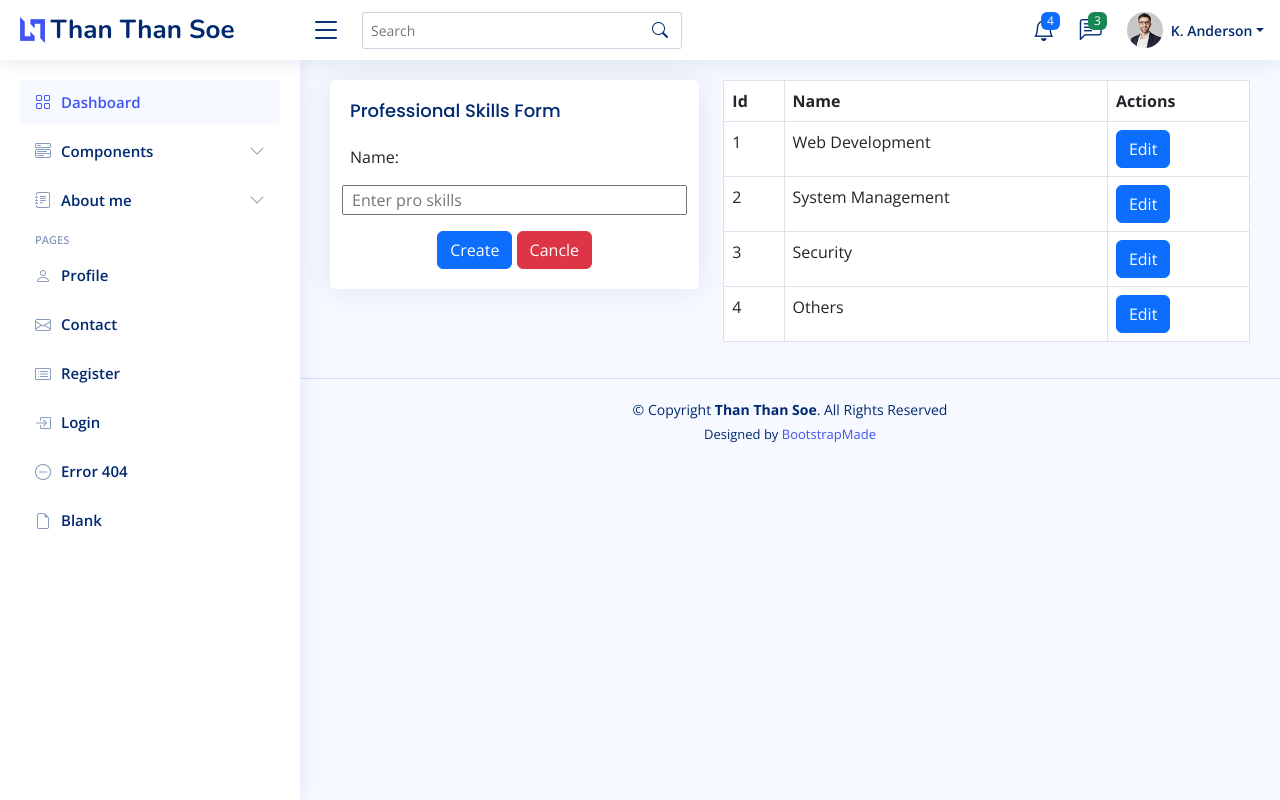
After one commit to thansoe-2000/personal_blog, a Django app: page /dashboard/proskill in a window 1280 px wide. The commit adds this page. Run offline with Django 4.2, Linux system fonts and the light colour scheme; data comes from the database, SQL or seed files in the repository; both versions use the stored data as it was after the commit; some libraries are stand-ins or nearby versions.

Commit message:
add language, proskills

```diff
--- a/myapp/forms.py
+++ b/myapp/forms.py
@@ -14,3 +14,16 @@ class EducationForm(ModelForm):
         model = Education
         fields = "__all__"
         widgets = {'description': TinyMCE(attrs={'cols': 50, 'rows': 30})}
+
+
+class Pro_skillForm(ModelForm):
+    class Meta:
+        model = Pro_skill
+        fields = "__all__"
+        widgets = {'name':forms.TextInput(attrs={'placeholder':'Enter pro skills'})}
+
+class LanguageForm(ModelForm):
+    class Meta:
+        model = Language
+        fields = "__all__"
+        widgets = { 'name':forms.TextInput(attrs={'placeholder':'Enter language'})}
--- a/myapp/models.py
+++ b/myapp/models.py
@@ -21,3 +21,16 @@ class Education(models.Model):
 
     def __str__(self):
         return self.major
+
+
+class Pro_skill(models.Model):
+    name = models.CharField(max_length=100)
+
+    def __str__(self):
+        return self.name
+
+class Language(models.Model):
+    name = models.CharField(max_length=200)
+
+    def __str__(self):
+        return self.name
--- a/myapp/templates/backend/edit.html
+++ /dev/null
@@ -1,5 +0,0 @@
-{% extends "backend/index.html" %}
-{% block content %}
-
-
-{% endblock content %}
--- a/myapp/templates/backend/education.html
+++ b/myapp/templates/backend/education.html
@@ -43,7 +43,7 @@
 
           <div class="text-center">
             <button type="submit" class="btn btn-primary">Edit</button>
-            <button type="reset" class="btn btn-secondary">Reset</button>
+            <button onclick='history.back()' class="btn btn-secondary">Cancle</button>
           </div>
           </form><!-- Vertical Form -->
 
@@ -82,7 +82,7 @@
                     <td>{{ education.major }}</td>
                     <td>{{ education.description|safe }}</td>
                     <td>
-                        <a href="{% url 'edit_edu'  education.id %}"> Edit</a>
+                        <a href="{% url 'edit_edu'  education.id %}" class='btn btn-success'> Edit</a>
                     </td>
 
                 </tr>
--- a/myapp/templates/backend/experience.html
+++ b/myapp/templates/backend/experience.html
@@ -47,7 +47,7 @@
               </script>
             <div class="text-center">
               <button type="submit" class="btn btn-primary">Submit</button>
-              <button type="reset" class="btn btn-secondary">Reset</button>
+              <button type="reset" class="btn btn-danger">Reset</button>
             </div>
           </form><!-- Vertical Form -->
 
@@ -99,7 +99,7 @@
               </script>
             <div class="text-center">
               <button type="submit" class="btn btn-primary">Edit</button>
-              <button type="reset" class="btn btn-secondary">Reset</button>
+              <button onclick='history.back()' class="btn btn-danger">Cancle</button>
             </div>
           </form><!-- Vertical Form -->
 
@@ -138,7 +138,7 @@
                     <td>{{ experience.location }}</td>
                     <td>{{ experience.description|safe}}</td>
                     <td>
-                        <a href="{% url 'experience_edit' experience.id%}"> efsfsf</a>
+                        <a href="{% url 'experience_edit' experience.id %}" class='btn btn-success'>Edit</a>
                     </td>
 
                 </tr>
--- a/myapp/templates/backend/index.html
+++ b/myapp/templates/backend/index.html
@@ -333,6 +333,19 @@
               <i class="bi bi-circle"></i><span>Form Editors</span>
             </a>
           </li>
+
+          <li>
+            <a href="{% url 'proskill_page' %}">
+              <i class="bi bi-circle"></i><span>Professional Skills</span>
+            </a>
+          </li>
+
+          <li>
+            <a href="{% url 'language_page' %}">
+              <i class="bi bi-circle"></i><span>Languages</span>
+            </a>
+          </li>
+
           <li>
             <a href="{% url 'education_page' %}">
               <i class="bi bi-circle"></i><span>Education</span>
--- /dev/null
+++ b/myapp/templates/backend/pro_skill.html
@@ -0,0 +1,92 @@
+{% extends "backend/index.html" %}
+{% block content %}
+<div class="row">
+
+    {% if page == 'proskill_create' %}
+    <div class="col col-md-5">
+      <div class="card">
+          <div class="card-body">
+            <h5 class="card-title">Professional Skills Form</h5>
+
+            <!-- Vertical Form -->
+            <form class="row g-3" method="POST" >
+              {% csrf_token %}
+              {{ form }}
+
+
+            <div class="text-center">
+              <button type="submit" class="btn btn-primary">Create</button>
+              <button class="btn btn-danger">Cancle</button>
+
+            </div>
+            </form><!-- Vertical Form -->
+
+          </div>
+
+        </div>
+    </div>
+
+    {% else %}
+    <div class="col col-md-5">
+      <div class="card">
+          <div class="card-body">
+            <h5 class="card-title">Edit Professional Skills</h5>
+
+            <!-- Vertical Form -->
+            <form class="row g-3" method="POST">
+              {% csrf_token %}
+            {{ form }}
+
+
+
+            <div class="text-center">
+              <button type="submit" class="btn btn-primary">Edit</button>
+              <button onclick="history.back()" class="btn btn-danger">Cancle</button>
+
+            </div>
+            </form><!-- Vertical Form -->
+
+          </div>
+
+        </div>
+    </div>
+    {% endif %}
+
+
+
+
+
+
+      <!-- table   -->
+      <div class="col col-md-7">
+          <table class="table table-bordered table-hover">
+              <thead>
+                  <tr>
+                      <th>Id</th>
+                      <th>Name</th>
+                      <th>Actions</th>
+                    </tr>
+                </thead>
+
+
+
+              <tbody>
+                  {% for proskill in proskills %}
+                  <tr>
+                      <td>{{ forloop.counter }}</td>
+                      <td>{{ proskill.name }}</td>
+
+                      <td>
+                          <a href="#" class="btn btn-primary"> Edit</a>
+                      </td>
+
+                  </tr>
+
+                  {% endfor %}
+              </tbody>
+
+          </table>
+      </div>
+</div>
+
+{% endblock content %}
--- a/myapp/urls.py
+++ b/myapp/urls.py
@@ -14,8 +14,16 @@ urlpatterns = [
     path('dashboard/experience', views.experience, name='experience_page'),
     path('dashboard/experience/edit<str:pk>/', views.experience_edit, name='experience_edit'),
 
+    # education
     path('dashboard/education', views.education, name='education_page'),
     path('dashboard/education/edit<str:pk>/', views.edit_edu, name='edit_edu'),
+
+    # language
+    path('dashboard/language', views.language, name='language_page'),
+    path('dashboard/language/edit<str:pk>/', views.edit_language, name='edit_language'),
+
+    # pro skill
+    path('dashboard/proskill', views.proskill, name='proskill_page'),
 
 
 
--- a/myapp/views.py
+++ b/myapp/views.py
@@ -9,9 +9,14 @@ def home(request):
 def about(request):
     educations = Education.objects.all()[0:3]
     experiences = Experience.objects.all()[0:3]
+    languages = Language.objects.all()[0:5]
+    proskills = Pro_skill.objects.all()[0:5]
+
     context = {
         'experiences':experiences,
-        'educations':educations
+        'educations':educations,
+        'languages':languages,
+        'proskills':proskills
     }
     return render(request, 'projects/about.html', context)
 
@@ -95,3 +100,56 @@ def edit_edu(request, pk):
         'form':form
     }
     return render(request, 'backend/education.html', context)
+
+
+def language(request):
+    page = 'create_language'
+    form = LanguageForm()
+    languages = Language.objects.all()
+    if request.method == 'POST':
+        form = LanguageForm(request.POST)
+        if form.is_valid():
+            form.save()
+        return redirect('language_page')
+    context = {
+        'page':page,
+        'form':form,
+        'languages':languages,
+
+    }
+    return render(request, 'backend/language.html', context)
+
+def edit_language(request, pk):
+    page = 'edit_language'
+    language = Language.objects.get(id=pk)
+    form = LanguageForm(instance=language)
+    languages = Language.objects.all()
+    if request.method == 'POST':
+        form = LanguageForm(request.POST, instance=language)
+        if form.is_valid():
+            form.save()
+        return redirect('language_page')
+    context = {
+        'page':page,
+        'form':form,
+        'language':language,
+        'languages':languages
+    }
+    return render(request, 'backend/language.html', context)
+
+
+def proskill(request):
+    page = 'proskill_create'
+    form = Pro_skillForm()
+    proskills = Pro_skill.objects.all()
+    if request.method == 'POST':
+        form = Pro_skillForm(request.POST)
+        if form.is_valid():
+            form.save()
+        return redirect('proskill_page')
+    context = {
+        'page':page,
+        'form':form,
+        'proskills':proskills
+    }
+    return render(request, 'backend/pro_skill.html', context)
```
Also changed, not shown: myapp/admin.py (+9 -0 lines), myapp/templates/backend/language.html (added, +93 -0 lines), myapp/templates/projects/about.html (+12 -17 lines), db.sqlite3, myapp/migrations/0015_language_pro_skill.py (added).
